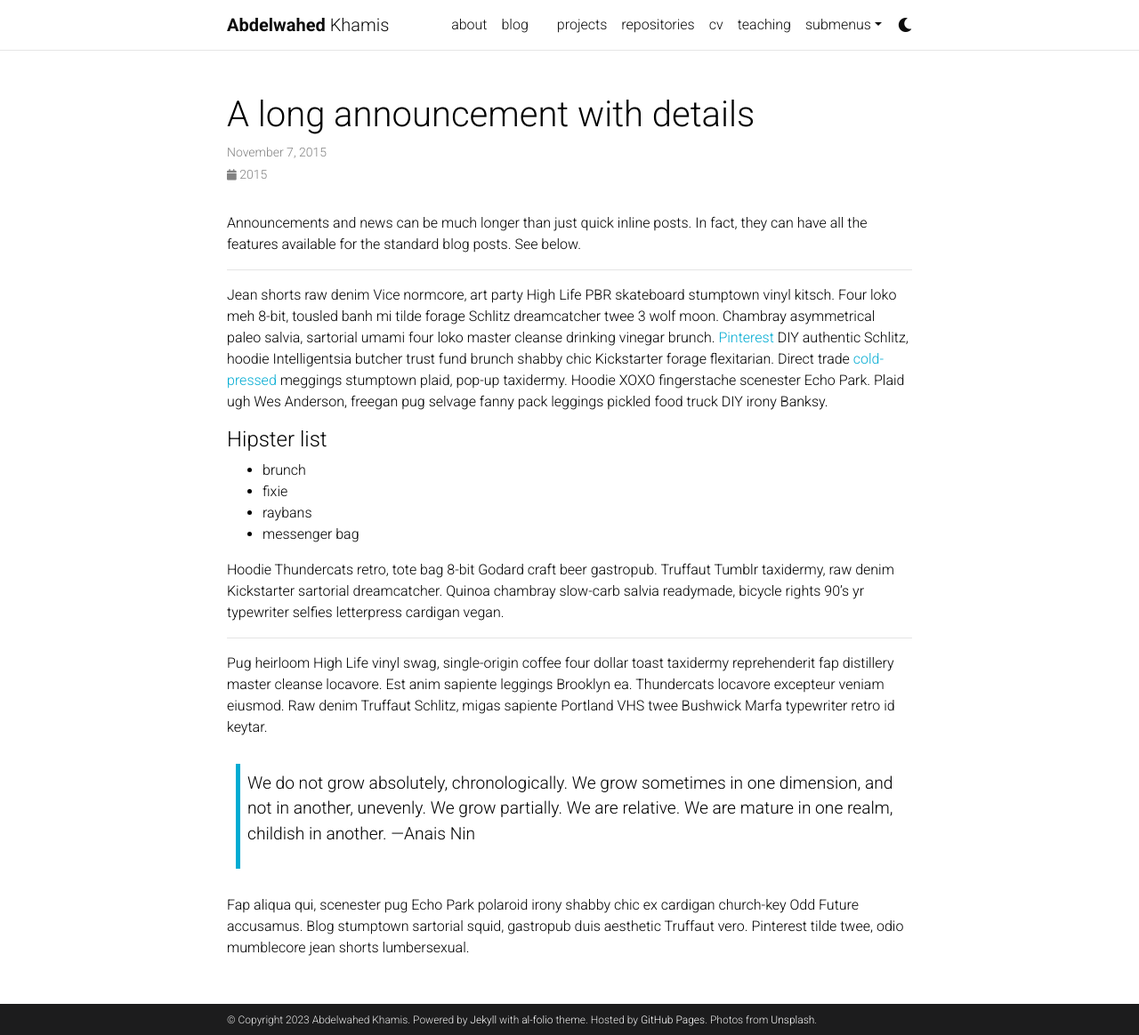
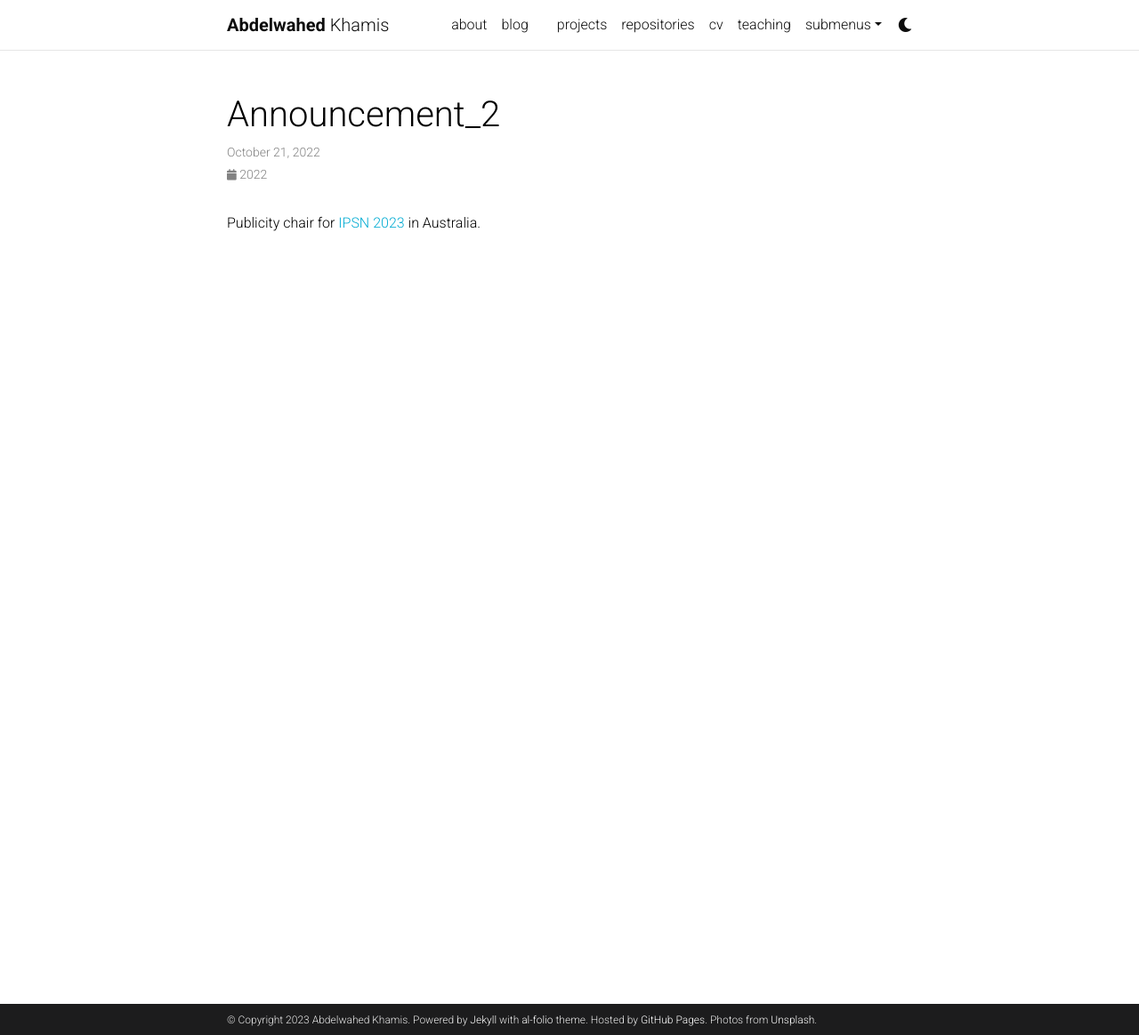
Before and after one commit to abdelwahed/abdelwahed.github.io, a Jekyll site: the page built from _news/announcement_2.md, in a window 1280 px wide and 1164 px high. Shown: the whole window at 89% size. Built offline with Jekyll 4.4.1, drawn with Linux system fonts in a browser that asks for light colours; comment, search, counter and statistics services are not loaded; a style sheet for code colours, icons or effects is not loaded.

Commit message:
announcments

```diff
--- a/_bibliography/_papers.bib
+++ b/_bibliography/_papers.bib
@@ -8,7 +8,8 @@
   author={Khamis, Abdelwahed and Kusy, Branislav and Chou, Chun Tung and McLaws, Mary-Louise and Hu, Wen},
   booktitle={Proceedings of the 18th Conference on Embedded Networked Sensor Systems},
   pages={572--584},
-  year={2020}
+  year={2020},
+  selected={true}
 }
 
 @book{einstein1956investigations,
--- a/_bibliography/papers.bib
+++ b/_bibliography/papers.bib
@@ -70,7 +70,8 @@
   booktitle={Proceedings of the 18th Conference on Embedded Networked Sensor Systems},
   pages={572--584},
   year={2020},
-  preview={rfwash_static.png}
+  preview={rfwash_static.png},
+  selected={true}
 
 }
 
--- a/_news/announcement_2.md
+++ b/_news/announcement_2.md
@@ -1,31 +1,7 @@
 ---
 layout: post
-title: A long announcement with details
-date: 2015-11-07 16:11:00-0400
-inline: false
+date: 2022-10-21 15:59:00-0400
+inline: true
 ---
 
-Announcements and news can be much longer than just quick inline posts. In fact, they can have all the features available for the standard blog posts. See below.
-
-***
-
-Jean shorts raw denim Vice normcore, art party High Life PBR skateboard stumptown vinyl kitsch. Four loko meh 8-bit, tousled banh mi tilde forage Schlitz dreamcatcher twee 3 wolf moon. Chambray asymmetrical paleo salvia, sartorial umami four loko master cleanse drinking vinegar brunch. <a href="https://www.pinterest.com">Pinterest</a> DIY authentic Schlitz, hoodie Intelligentsia butcher trust fund brunch shabby chic Kickstarter forage flexitarian. Direct trade <a href="https://en.wikipedia.org/wiki/Cold-pressed_juice">cold-pressed</a> meggings stumptown plaid, pop-up taxidermy. Hoodie XOXO fingerstache scenester Echo Park. Plaid ugh Wes Anderson, freegan pug selvage fanny pack leggings pickled food truck DIY irony Banksy.
-
-#### Hipster list
-<ul>
-    <li>brunch</li>
-    <li>fixie</li>
-    <li>raybans</li>
-    <li>messenger bag</li>
-</ul>
-
-Hoodie Thundercats retro, tote bag 8-bit Godard craft beer gastropub. Truffaut Tumblr taxidermy, raw denim Kickstarter sartorial dreamcatcher. Quinoa chambray slow-carb salvia readymade, bicycle rights 90's yr typewriter selfies letterpress cardigan vegan.
-
-***
-
-Pug heirloom High Life vinyl swag, single-origin coffee four dollar toast taxidermy reprehenderit fap distillery master cleanse locavore. Est anim sapiente leggings Brooklyn ea. Thundercats locavore excepteur veniam eiusmod. Raw denim Truffaut Schlitz, migas sapiente Portland VHS twee Bushwick Marfa typewriter retro id keytar.
-
-> We do not grow absolutely, chronologically. We grow sometimes in one dimension, and not in another, unevenly. We grow partially. We are relative. We are mature in one realm, childish in another.
-> —Anais Nin
-
-Fap aliqua qui, scenester pug Echo Park polaroid irony shabby chic ex cardigan church-key Odd Future accusamus. Blog stumptown sartorial squid, gastropub duis aesthetic Truffaut vero. Pinterest tilde twee, odio mumblecore jean shorts lumbersexual.
+Publicity chair for  <a href="https://ipsn.acm.org/2023/"> IPSN 2023 </a> in Australia.
```
Also changed, not shown: _news/_announcement_2.md (added, +31 -0 lines), _news/announcement_1.md (+2 -2 lines), _news/announcement_3.md (deleted, +0 -7 lines), _pages/about.md (+3 -12 lines).
